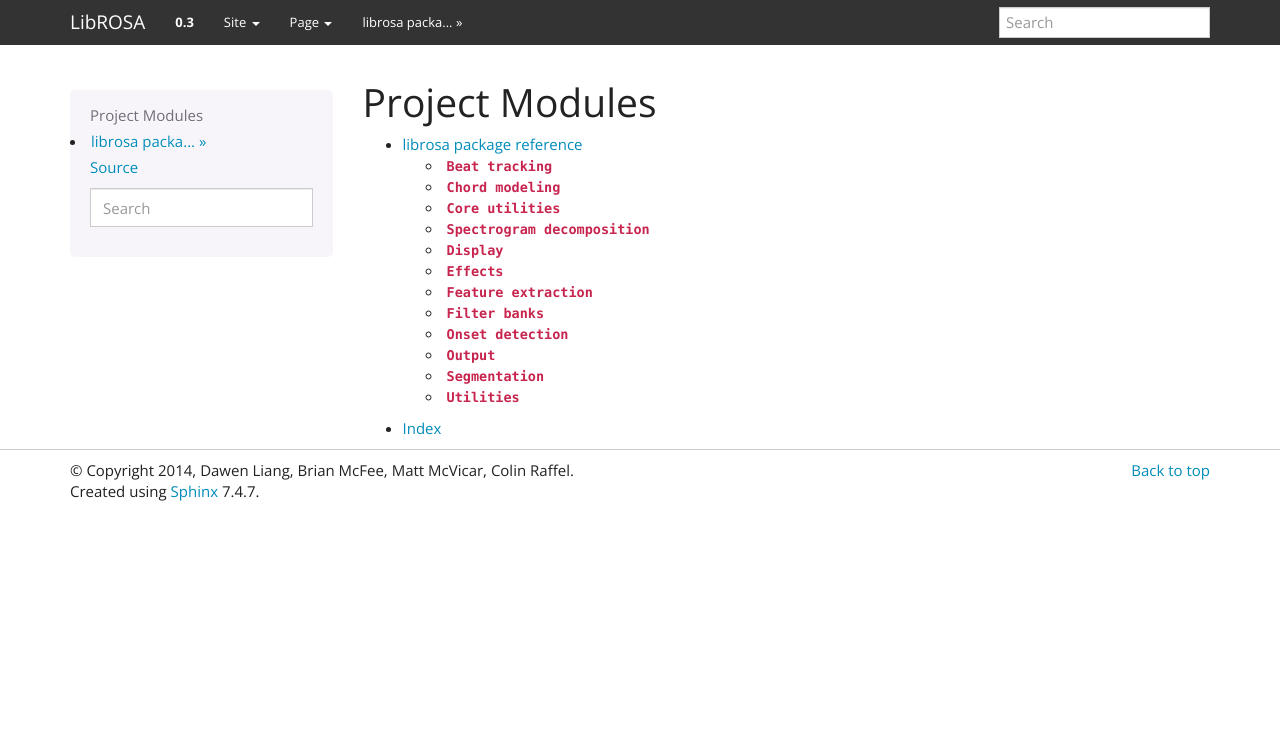
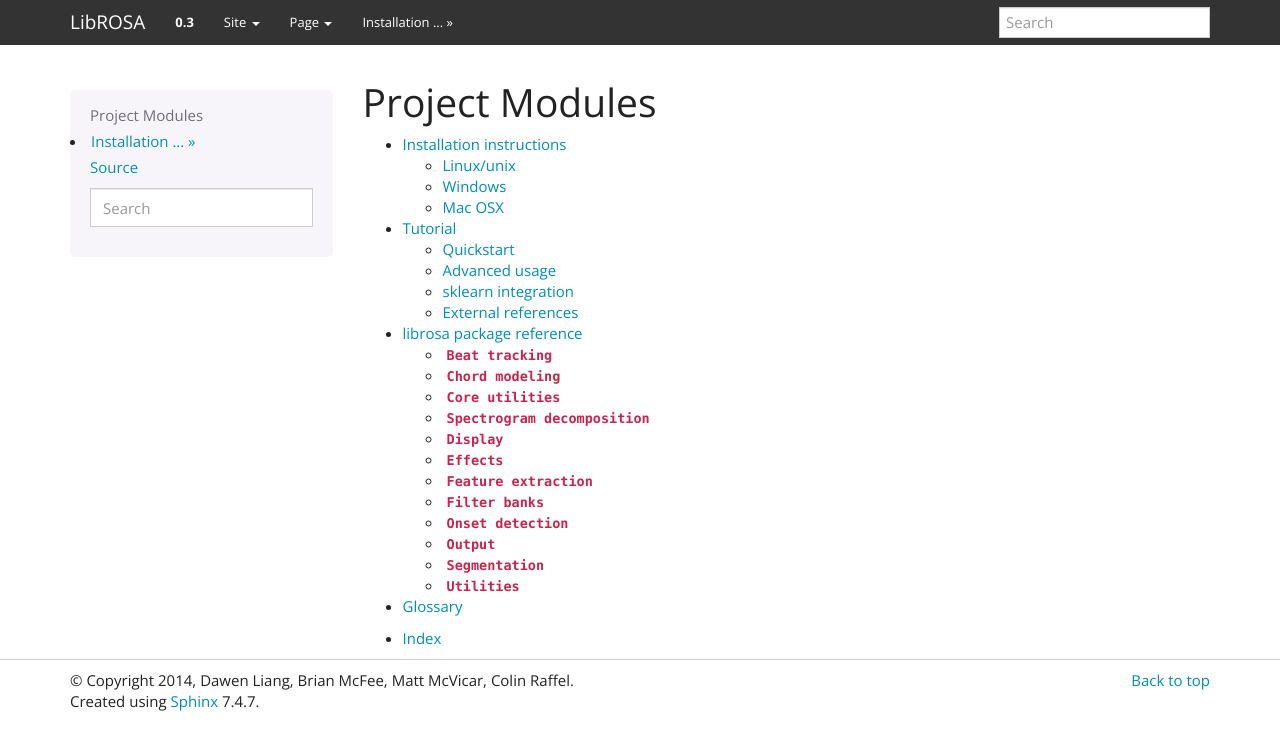
Before and after one commit to librosa/librosa, a Sphinx documentation site: the page built from docs/index.rst, in a window 1280 px wide. Shown: the top 750 px of the page. Built offline with Sphinx 7.4.7, drawn with Linux system fonts in a browser that asks for light colours.

Commit message:
expanding documentation structure

```diff
--- /dev/null
+++ b/docs/glossary.rst
@@ -0,0 +1,2 @@
+Glossary
+========
--- a/docs/index.rst
+++ b/docs/index.rst
@@ -4,6 +4,11 @@ Project Modules
 .. toctree::
    :maxdepth: 2
 
+   install
+   tutorial
+
    librosa
 
+   glossary
+
 * :ref:`genindex`
--- /dev/null
+++ b/docs/install.rst
@@ -0,0 +1,11 @@
+Installation instructions
+=========================
+
+Linux/unix
+----------
+
+Windows
+-------
+
+Mac OSX
+-------
--- /dev/null
+++ b/docs/tutorial.rst
@@ -0,0 +1,14 @@
+Tutorial
+========
+
+Quickstart
+----------
+
+Advanced usage
+--------------
+
+sklearn integration
+-------------------
+
+External references
+-------------------
```
